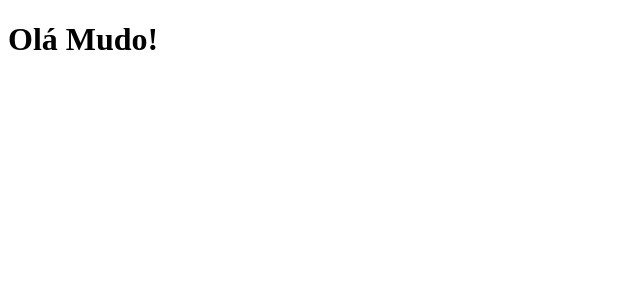
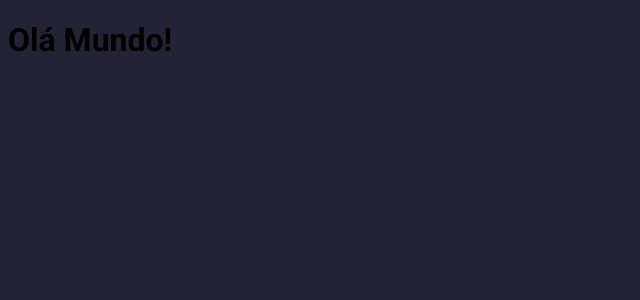
Before and after one commit to sergiomerces/lista-tarefas, a React (Vite) app: page / in a window 1280 px wide. Shown: the top 300 px of the page, without its empty margins (0-640 px from the left). Built offline with nearby package versions, Linux system fonts and the light colour scheme.

Commit message:
nstalando fonte Roboto, background e favicon

```diff
--- a/index.html
+++ b/index.html
@@ -2,7 +2,7 @@
 <html lang="pt-br">
   <head>
     <meta charset="UTF-8" />
-    <link rel="icon" type="image/svg+xml" href="/vite.svg" />
+    <link rel="icon" type="image/svg+xml" href="./src/assets/react.svg" />
     <meta name="viewport" content="width=device-width, initial-scale=1.0" />
     <title>Lista de Tarefas</title>
   </head>
--- /dev/null
+++ b/src/TodoList.css
@@ -0,0 +1,8 @@
+@charset "UTF-8";
+
+@import url('https://fonts.googleapis.com/css2?family=Roboto:ital,wght@0,100;0,300;0,400;0,700;0,900;1,100;1,300;1,400;1,500;1,700;1,900&display=swap');
+
+body {
+    background-color: #222435;
+    font: normal 16px Roboto, sans-serif;
+}
--- a/src/TodoList.jsx
+++ b/src/TodoList.jsx
@@ -1,7 +1,8 @@
 import React from 'react';
+import "./TodoList.css";
 
 function TodoList() {
-    return (<h1>Olá Mudo!</h1>)
+    return (<h1>Olá Mundo!</h1>)
 }
 
 export default TodoList;
```
